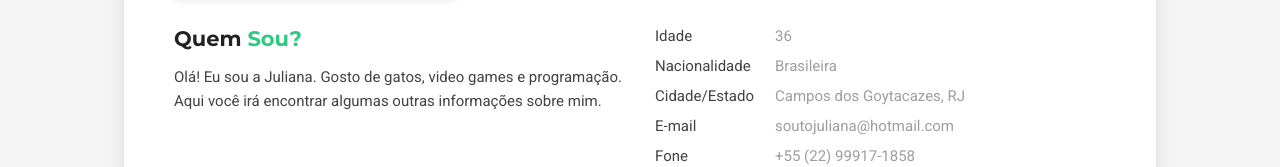
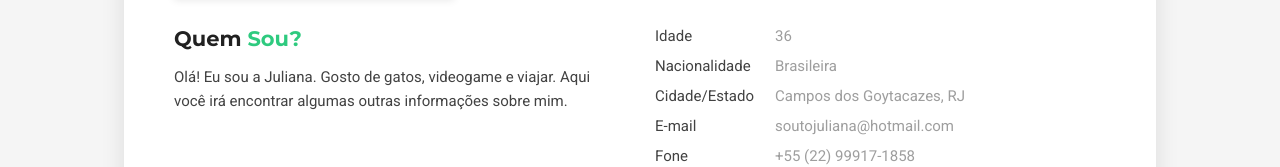
Before and after one commit to jubaruto/jubaruto.github.io, a plain HTML site: page index.html in a window 1280 px wide. Shown: the part 433-600 px from the top of the page. Drawn offline with Linux system fonts and the light colour scheme.

Commit message:
"Correção da palavra videogame"

```diff
--- a/index.html
+++ b/index.html
@@ -119,7 +119,7 @@
                         <div class="block-title">
                           <h3>Quem <span>Sou?</span></h3>
                         </div>
-                        <p>Olá! Eu sou a Juliana. Gosto de gatos, video games e programação.
+                        <p>Olá! Eu sou a Juliana. Gosto de gatos, videogame e viajar.
                           Aqui você irá encontrar algumas outras informações sobre mim.</p>
                       </div>
                     </div>
```
